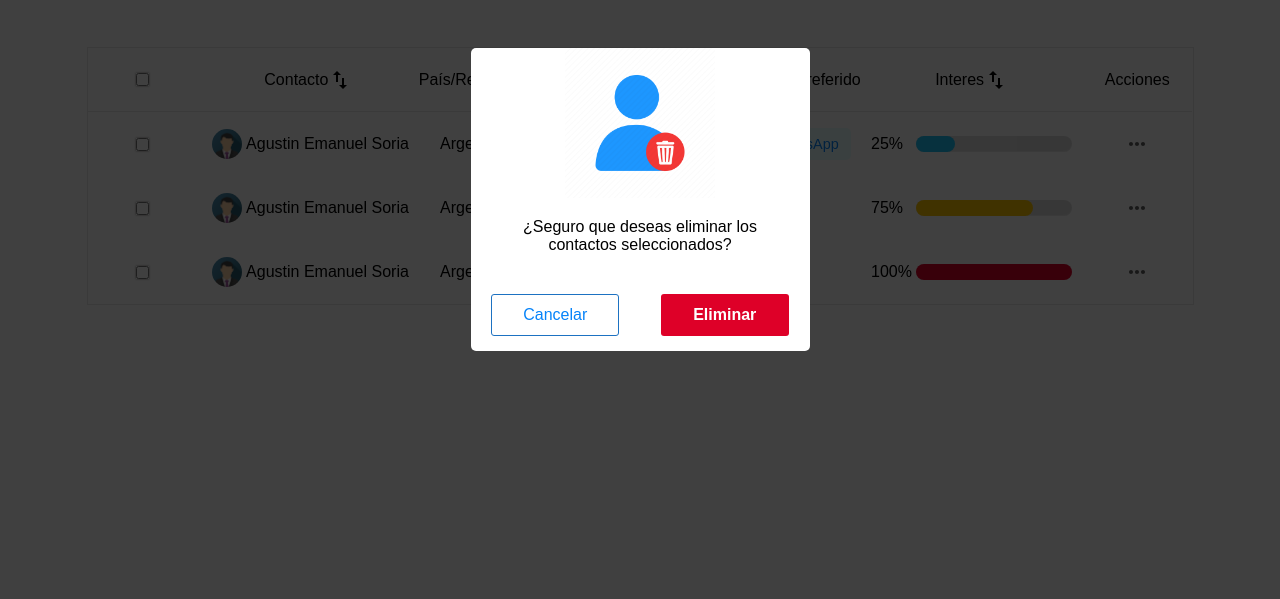
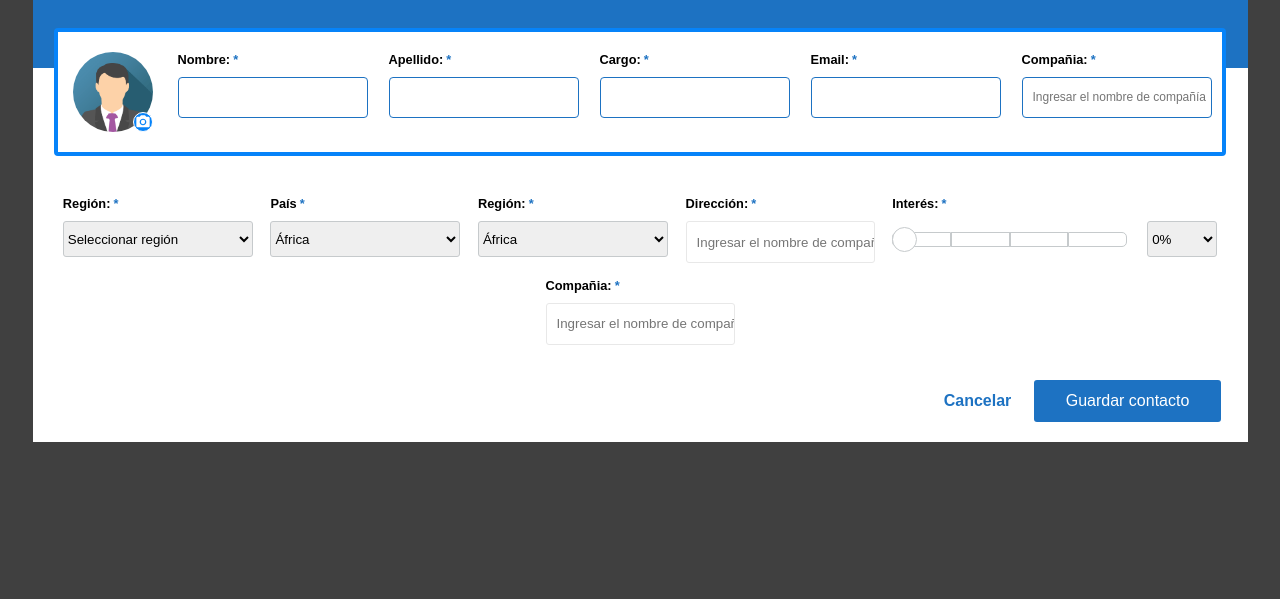
Before and after one commit to Fedecba92/DataWarehouse, a website: page index.html in a window 1280 px wide. Shown: the part 201-800 px from the top of the page. Drawn offline with Linux system fonts and the light colour scheme.

Commit message:
new contact progress-bar

```diff
--- a/SCSS/layout/_dashboard.scss
+++ b/SCSS/layout/_dashboard.scss
@@ -153,8 +153,8 @@
   .table__body--row:nth-child(3) {
     .meter {
       &__fill {
-        width: 75%;
         background-color: $yellow-bg-color;
+        animation: progress-bar 2s ease forwards;
       }
     }
   }
@@ -176,7 +176,7 @@
   }
 }
 .contact-add {
-  display: none;
+  display: flex;
   align-items: center;
   justify-content: center;
   width: 100vw;
@@ -265,6 +265,7 @@
       .form-group {
         display: flex;
         justify-content: space-around;
+        flex-wrap: wrap;
       }
     }
 
@@ -278,7 +279,7 @@
   }
 }
 .contact-delete {
-  display: flex;
+  display: none;
   align-items: center;
   justify-content: center;
   width: 100vw;
@@ -328,3 +329,53 @@
     }
   }
 }
+
+.range-container {
+  display: flex;
+  align-items: center;
+  gap: 20px;
+
+  .select-input--interes {
+    width: 70px;
+  }
+
+  .range {
+    display: grid;
+    grid-template: 1fr / 1fr 1fr 1fr 1fr;
+    height: 15px;
+    width: 235px;
+    position: relative;
+
+    &__item {
+      height: 100%;
+      width: 100%;
+      border: 1px solid $grey-border-color;
+      cursor: pointer;
+    }
+    &__item:first-child {
+      border-radius: 5px 0 0 5px;
+    }
+    &__item:nth-child(4) {
+      border-radius: 0 5px 5px 0;
+    }
+
+    &__circle-select {
+      width: 25px;
+      height: 25px;
+      border-radius: 50px;
+      border: solid 1px $grey-border-color;
+      position: absolute;
+      background-color: white;
+      top: -5px;
+    }
+  }
+}
+
+@keyframes progress-bar {
+  from {
+    width: 0%;
+  }
+  to {
+    width: 75%;
+  }
+}
--- a/index.html
+++ b/index.html
@@ -207,8 +207,28 @@
                 </div>
 
                 <div class="form-control">
-                    <label for="">Compañia:</label>
+                    <label for="">Dirección:</label>
                     <input type="text" placeholder="Ingresar el nombre de compañía">
+                </div>
+
+                <div class="form-control">
+                    <label for="">Interés:</label>
+                    <div class="range-container">
+                        <div class="range">
+                            <div class="range__item"></div>
+                            <div class="range__item"></div>
+                            <div class="range__item"></div>
+                            <div class="range__item"></div>
+                            <div class="range__circle-select"></div>
+                        </div>
+                        <select class="select-input select-input--interes" name="interes" id="interes">
+                            <option value="0">0%</option>
+                            <option value="25">25%</option>
+                            <option value="50">50%</option>
+                            <option value="75">75%</option>
+                            <option value="100">100%</option>
+                        </select>
+                    </div>
                 </div>
 
                 <div class="form-control">
```
Also changed, not shown: CSS/main.css, js/main.js (added).
